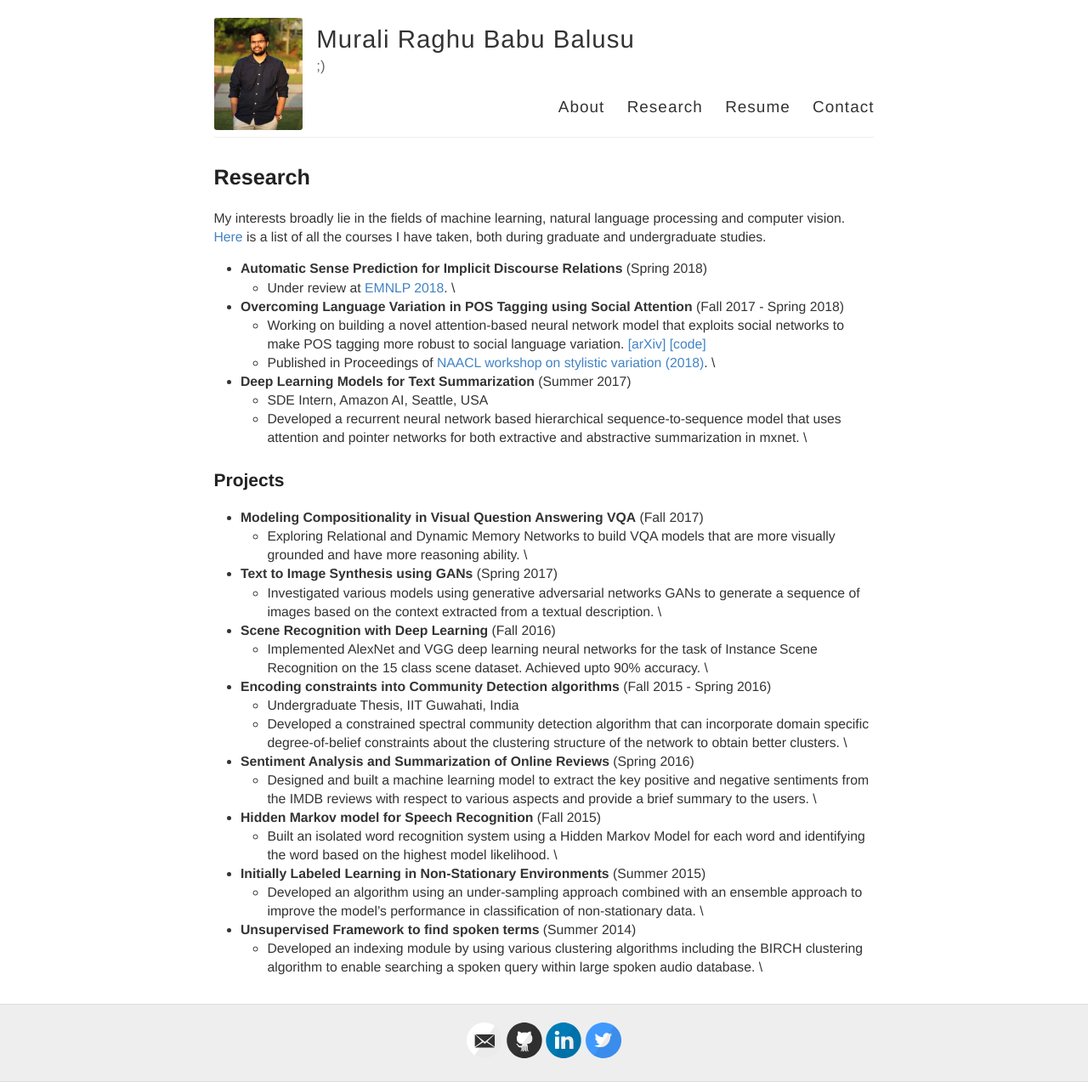
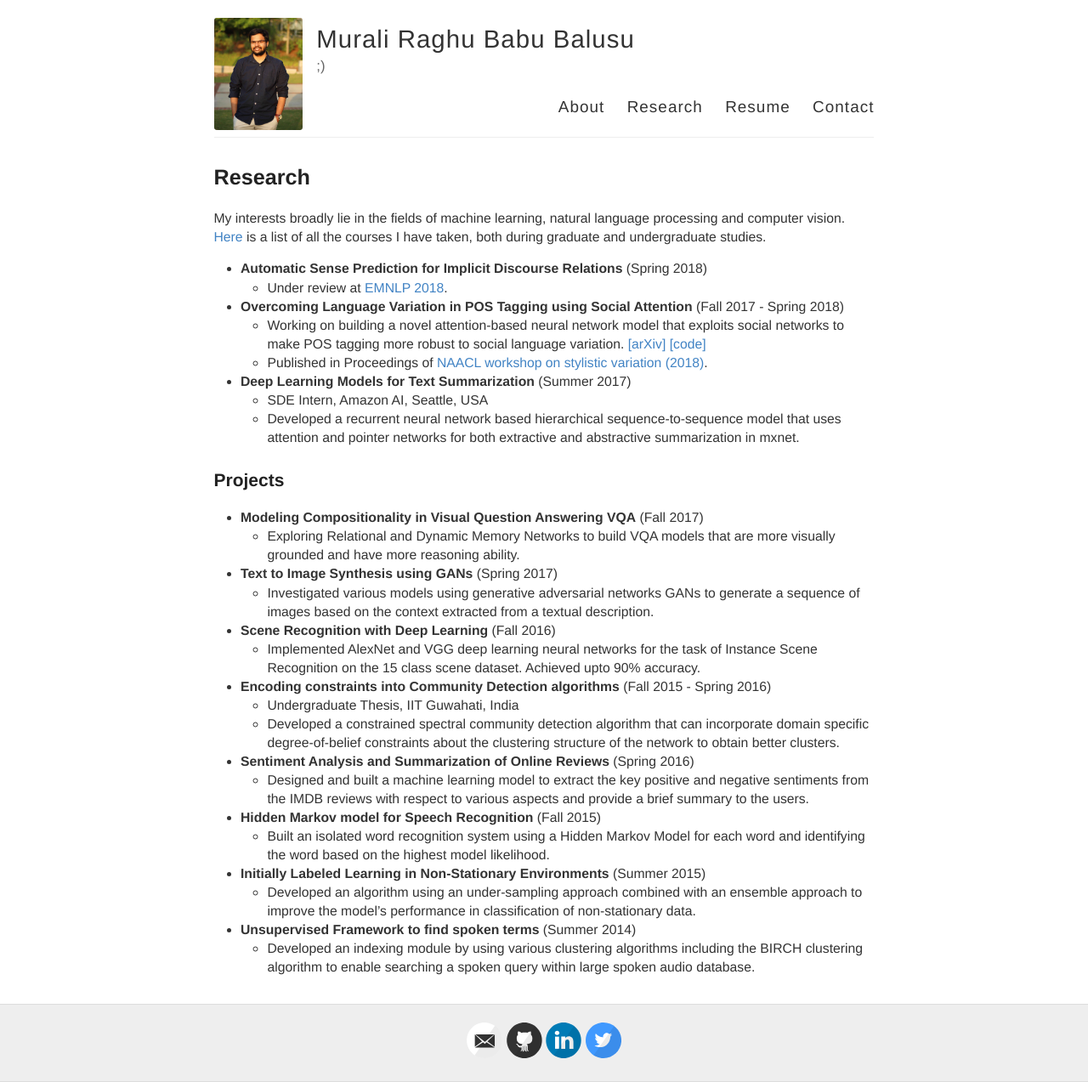
Before and after one commit to bmurali1994/bmurali1994.github.io, a Jekyll site: the page built from research/index.md, in a window 1280 px wide. Shown: the whole page at 85% size. Built offline with Jekyll 4.4.1, drawn with Linux system fonts in a browser that asks for light colours.

Commit message:
format new line

```diff
--- a/research/index.md
+++ b/research/index.md
@@ -9,21 +9,21 @@ My interests broadly lie in the fields of machine learning, natural language pro
 
 
 - **Automatic Sense Prediction for Implicit Discourse Relations** (Spring 2018)
-	- Under review at [EMNLP 2018](http://emnlp2018.org/).   \\
+	- Under review at [EMNLP 2018](http://emnlp2018.org/).
 
 
 
 - **Overcoming Language Variation in POS Tagging using Social Attention** (Fall 2017 - Spring 2018)
 	- Working on building a novel attention-based neural network model that exploits social networks to make
 POS tagging more robust to social language variation. [[arXiv]](https://arxiv.org/abs/1804.07331) [[code]](https://github.com/bmurali1994/socialnets_postagging)
-	- Published in Proceedings of [NAACL workshop on stylistic variation (2018)](https://sites.google.com/view/2ndstylisticvariation/home).     \\
+	- Published in Proceedings of [NAACL workshop on stylistic variation (2018)](https://sites.google.com/view/2ndstylisticvariation/home).
 
 
 
 - **Deep Learning Models for Text Summarization** (Summer 2017)
 	- SDE Intern, Amazon AI, Seattle, USA
 	- Developed a recurrent neural network based hierarchical sequence-to-sequence model that uses attention
-and pointer networks for both extractive and abstractive summarization in mxnet.  \\
+and pointer networks for both extractive and abstractive summarization in mxnet.
 
 
 
@@ -32,49 +32,49 @@ and pointer networks for both extractive and abstractive summarization in mxnet.
 
 - **Modeling Compositionality in Visual Question Answering VQA** (Fall 2017)
 	- Exploring Relational and Dynamic Memory Networks to build VQA models that are more visually grounded
-and have more reasoning ability.    \\
+and have more reasoning ability.
 
 
 
 - **Text to Image Synthesis using GANs** (Spring 2017)
 	- Investigated various models using generative adversarial networks GANs to generate a sequence of images
-based on the context extracted from a textual description.   \\
+based on the context extracted from a textual description.
 
 
 
 - **Scene Recognition with Deep Learning** (Fall 2016)
 	- Implemented AlexNet and VGG deep learning neural networks for the task of Instance Scene Recognition
-on the 15 class scene dataset. Achieved upto 90% accuracy.  \\
+on the 15 class scene dataset. Achieved upto 90% accuracy.
 
 
 
 - **Encoding constraints into Community Detection algorithms** (Fall 2015 - Spring 2016)
 	- Undergraduate Thesis, IIT Guwahati, India
 	- Developed a constrained spectral community detection algorithm that can incorporate domain specific
-degree-of-belief constraints about the clustering structure of the network to obtain better clusters.   \\
+degree-of-belief constraints about the clustering structure of the network to obtain better clusters.
 
 
 
 - **Sentiment Analysis and Summarization of Online Reviews** (Spring 2016)
 	- Designed and built a machine learning model to extract the key positive and negative sentiments from the
-IMDB reviews with respect to various aspects and provide a brief summary to the users.   \\
+IMDB reviews with respect to various aspects and provide a brief summary to the users.
 
 
 
 
 - **Hidden Markov model for Speech Recognition** (Fall 2015)
 	- Built an isolated word recognition system using a Hidden Markov Model for each word and identifying the
-word based on the highest model likelihood.  \\
+word based on the highest model likelihood.
 
 
 
 
 - **Initially Labeled Learning in Non-Stationary Environments** (Summer 2015)
 	- Developed an algorithm using an under-sampling approach combined with an ensemble approach to improve
-the model’s performance in classification of non-stationary data.   \\
+the model’s performance in classification of non-stationary data.
 
 
 
 
 - **Unsupervised Framework to find spoken terms** (Summer 2014)
-	- Developed an indexing module by using various clustering algorithms including the BIRCH clustering algorithm to enable searching a spoken query within large spoken audio database.   \\
+	- Developed an indexing module by using various clustering algorithms including the BIRCH clustering algorithm to enable searching a spoken query within large spoken audio database.
```
